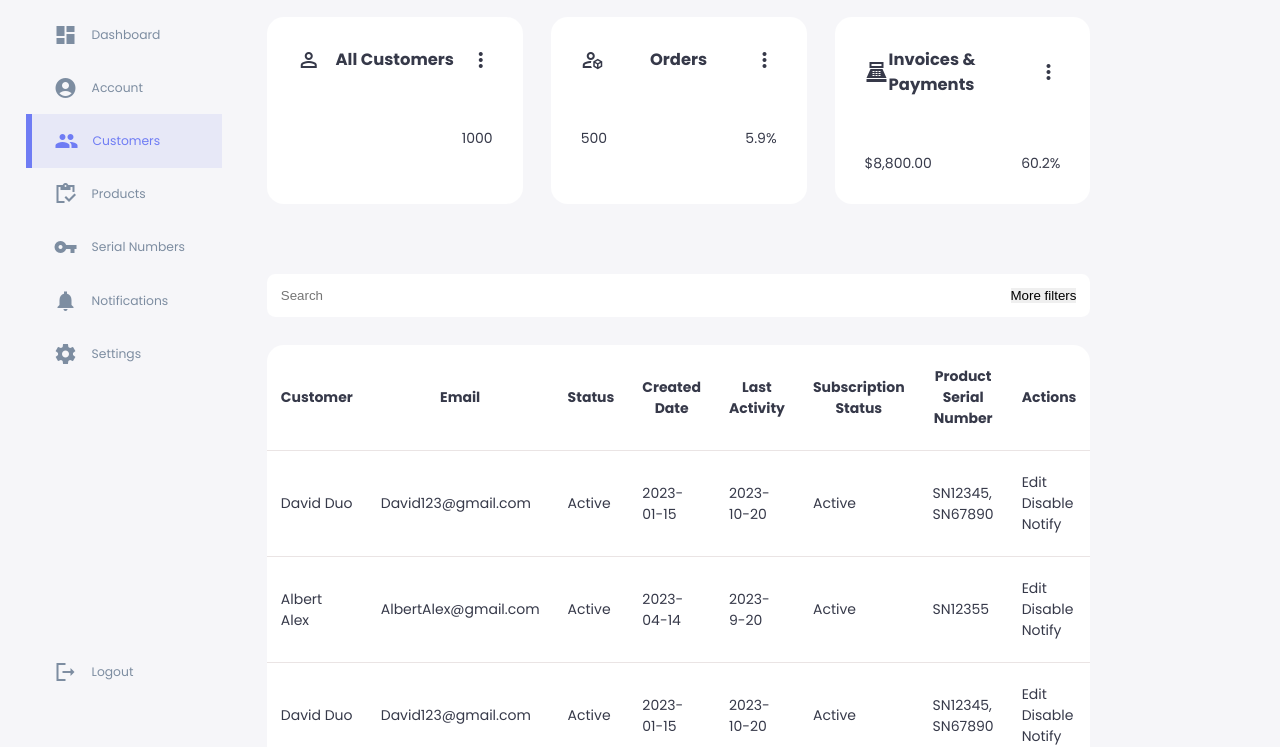
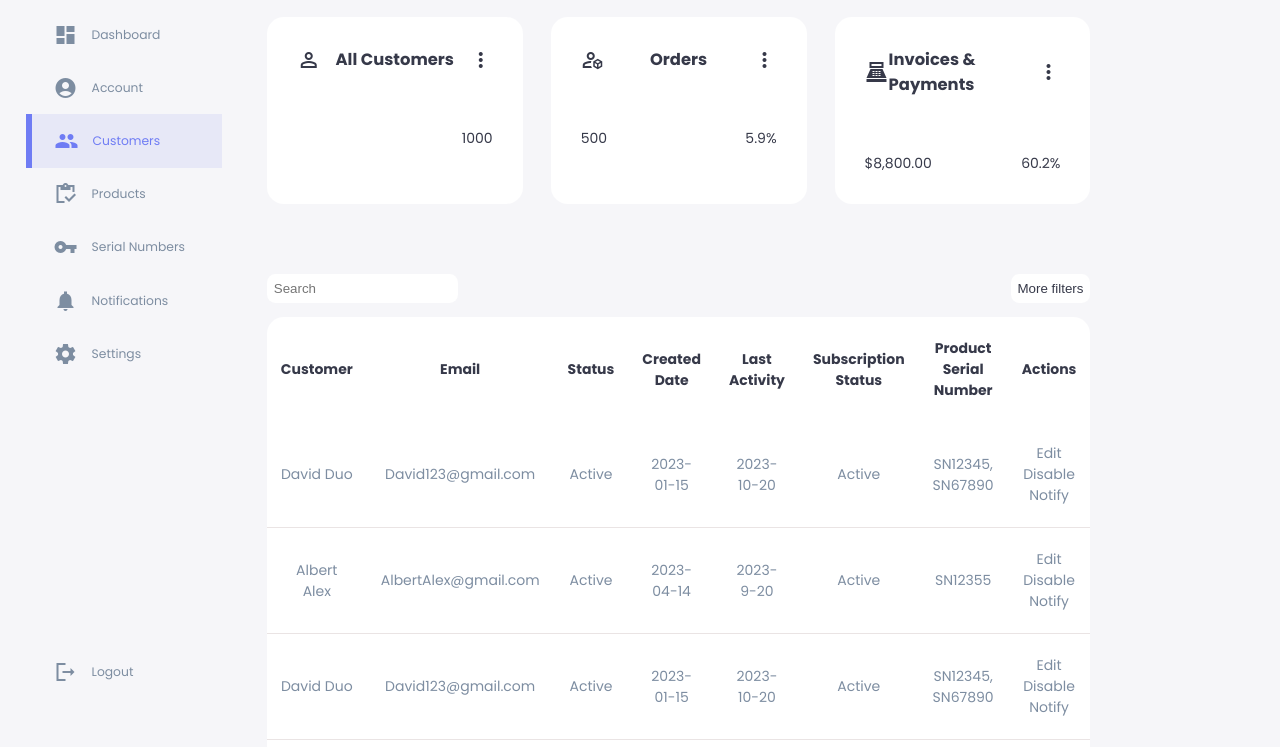
Before and after one commit to AbdelrahmanWM/LicenHub, a plain HTML site: page Provider-dashboard/provider_customers.html in a window 1280 px wide. Shown: the part 87-834 px from the top of the page. Drawn offline with nearby package versions, Linux system fonts and the light colour scheme.

Commit message:
Adding some css to provider_customers main section

```diff
--- a/css/framework.css
+++ b/css/framework.css
@@ -22,6 +22,8 @@
         --color-white:#202523;
         --color-dark:#4d4f5f;
         --color-gray-bg:rgba(0,0,0,0.4);
+        --color-border:#181818;
+
 
 }
 *{
--- a/css/main.css
+++ b/css/main.css
@@ -262,15 +262,16 @@ main {
 }
 
 
-/* index.html container */
+/*              index.html              */
+/* container */
 div.container.index{
     display:block;
 }
 /*****************************************/
 
-/* Provider dashboard */
+/*            Provider dashboard                    */
 
-/* customers */
+/* provider_customers */
 
 main.p_customers .info{
     display:grid;
@@ -306,11 +307,22 @@ main.p_customers .info .details{
 main.p_customers .customersInfo .filters {
     display:flex;
     justify-content: space-between;
+    /* background-color: var(--color-white); */
+    /* padding:1rem; */
+    border-radius: var(--border-raduis-1);
+    margin-bottom:1rem;
+
+}
+main.p_customers .customersInfo .filters input[type="text"]{
+    /* border:1px solid var(--color-border); */
+    padding:0.5rem;
+    border-radius: var(--border-raduis-1);
+}
+main.p_customers .customersInfo .filters button {
     background-color: var(--color-white);
-    padding:1rem;
+    padding:0.5rem;
     border-radius: var(--border-raduis-1);
-    margin-bottom:2rem;
-
+    color:var(--color-dark);
 }
 main.p_customers .customersInfo table {
     width:100%;
@@ -320,12 +332,18 @@ main.p_customers .customersInfo table {
     padding:1rem;
 
 }
-main.p_customers .customersInfo table tbody tr{
+main.p_customers .customersInfo table tbody tr:not(:first-child){
    border-top:1px solid var(--color-border);
 }
 main.p_customers .customersInfo table td,
 main.p_customers .customersInfo table th{
     padding:1.5rem 1rem;
+
+}
+main.p_customers .customersInfo table td{
+
+    color:var(--color-link);
+    text-align: center;
 }
 /*******************/
 /************************************************/
```
